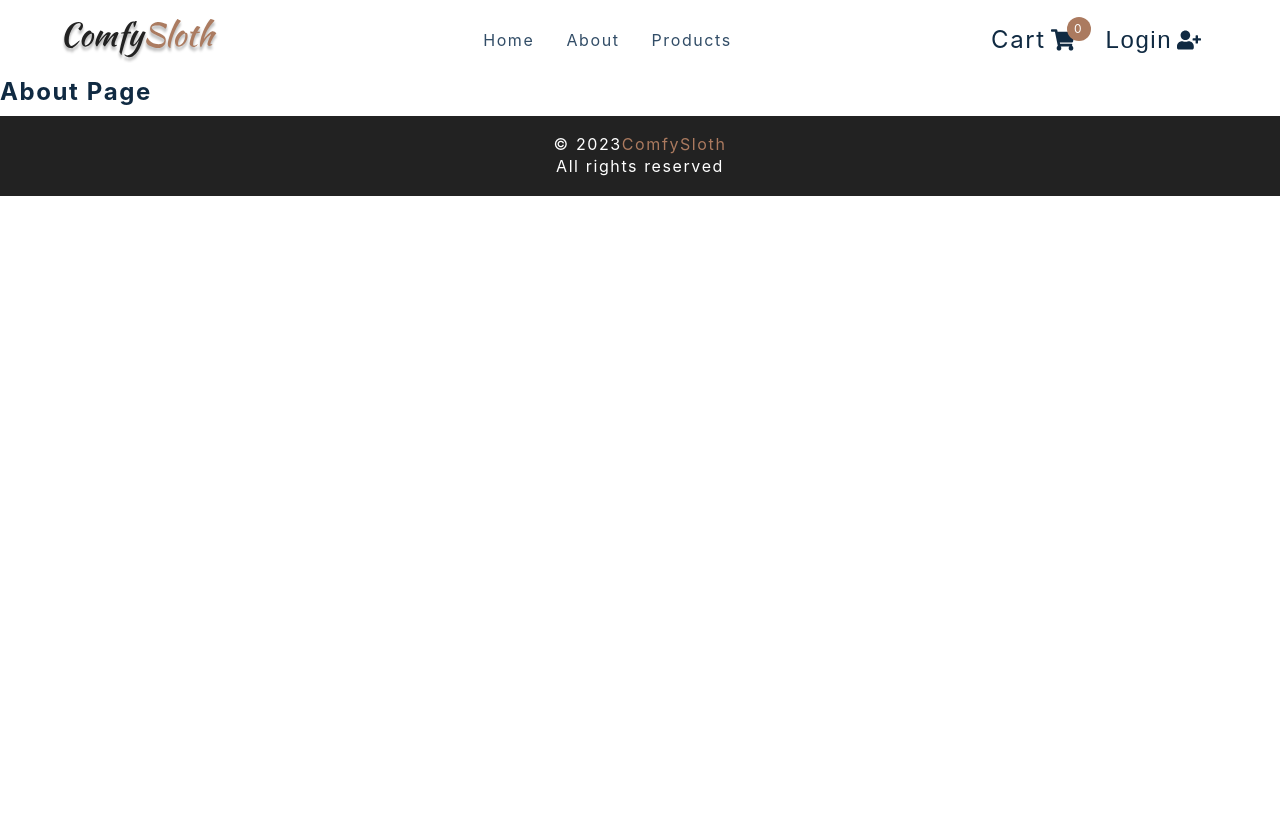
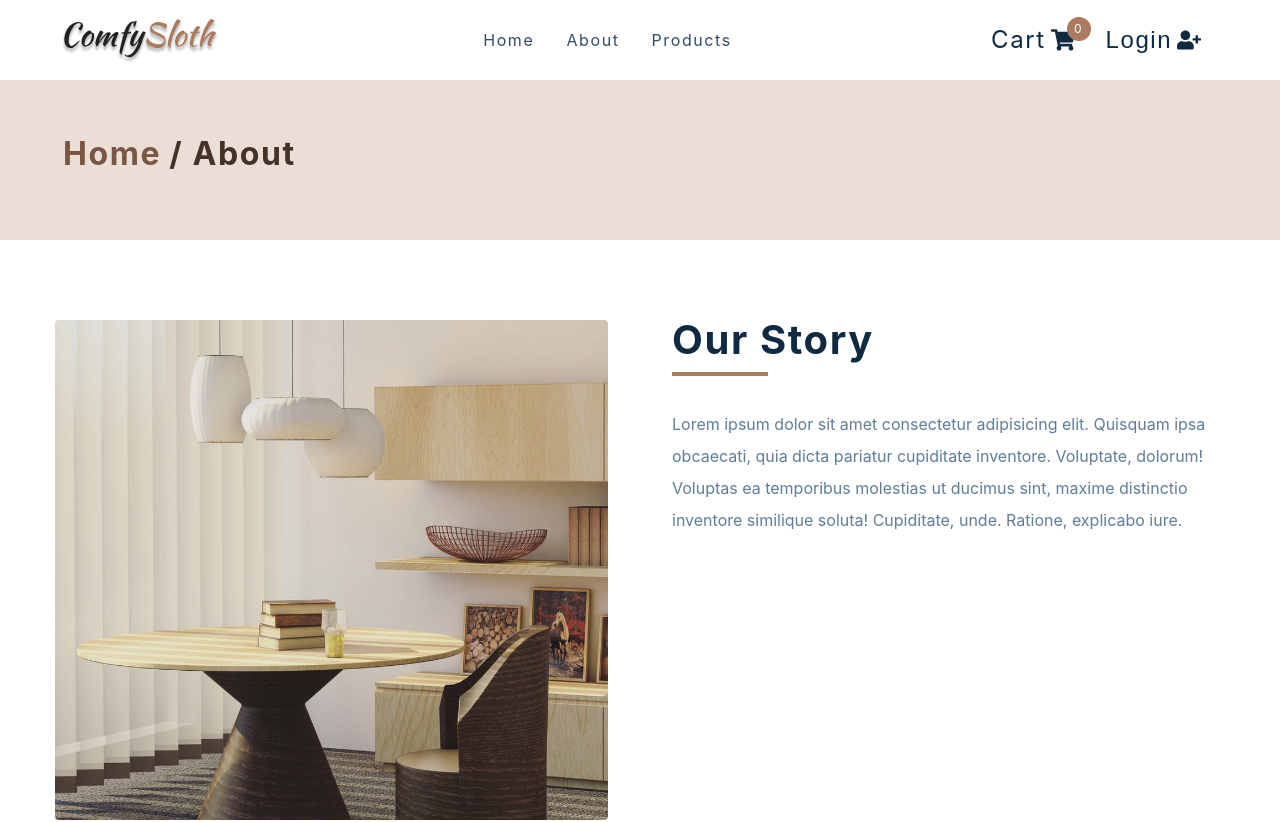
Before and after one commit to PeterAdedokun1/comfy-Sloth, a React (Create React App) app: page /about in a window 1280 px wide. Shown: the top 822 px of the page. Before the commit the page ends 800 px from the top, so only its background shows below. Built offline with nearby package versions, Linux system fonts and the light colour scheme.

Commit message:
about page

```diff
--- a/src/components/PageHero.js
+++ b/src/components/PageHero.js
@@ -1,9 +1,17 @@
-import React from 'react'
-import styled from 'styled-components'
-import { Link } from 'react-router-dom'
-const PageHero = () => {
-  return <h4>page hero</h4>
-}
+import React from "react";
+import styled from "styled-components";
+import { Link } from "react-router-dom";
+const PageHero = ({ title }) => {
+  return (
+    <Wrapper>
+      <div className="section-center">
+        <h3>
+          <Link to="/">Home</Link>/ {title}
+        </h3>
+      </div>
+    </Wrapper>
+  );
+};
 
 const Wrapper = styled.section`
   background: var(--clr-primary-10);
@@ -21,6 +29,6 @@ const Wrapper = styled.section`
   a:hover {
     color: var(--clr-primary-1);
   }
-`
+`;
 
-export default PageHero
+export default PageHero;
--- a/src/pages/AboutPage.js
+++ b/src/pages/AboutPage.js
@@ -4,7 +4,19 @@ import { PageHero } from '../components'
 import aboutImg from '../assets/hero-bcg.jpeg'
 
 const AboutPage = () => {
-  return <h4>about page</h4>
+  return <main>
+    <PageHero title="About" />
+    <Wrapper className='page section section-center'>
+      <img src={aboutImg} alt="comfy-sloth" />
+      <article>
+        <div className="title">
+          <h2>Our story</h2>
+          <div className="underline"></div>
+          <p>Lorem ipsum dolor sit amet consectetur adipisicing elit. Quisquam ipsa obcaecati, quia dicta pariatur cupiditate inventore. Voluptate, dolorum! Voluptas ea temporibus molestias ut ducimus sint, maxime distinctio inventore similique soluta! Cupiditate, unde. Ratione, explicabo iure.</p>
+        </div>
+      </article>
+    </Wrapper>
+  </main>
 }
 
 const Wrapper = styled.section`
```
